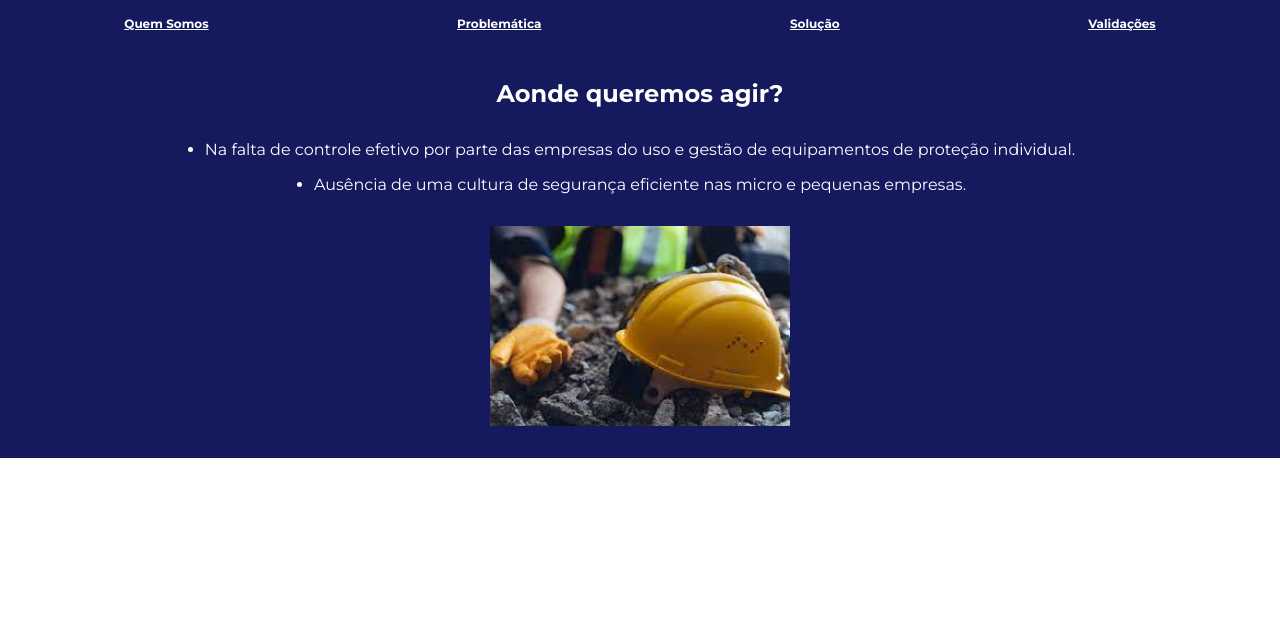
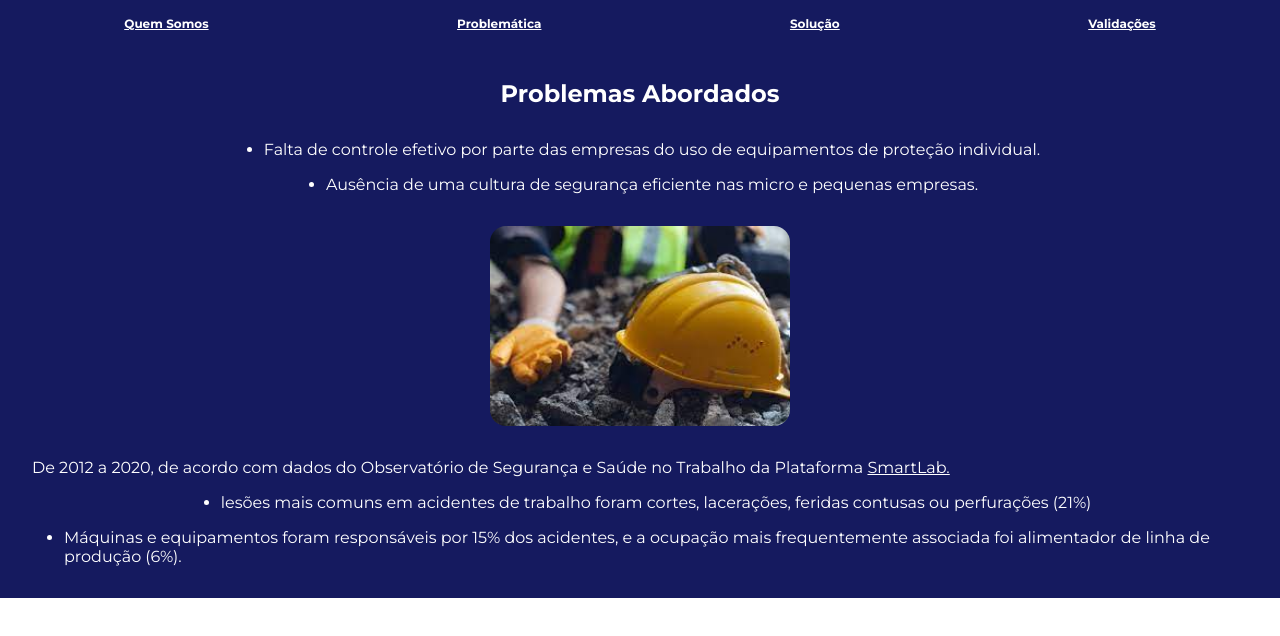
Before and after one commit to RichardHNS/SystemPitch, a React (Vite) app: page /Problematica in a window 1280 px wide. Shown: the top 636 px of the page. Built offline with nearby package versions, Linux system fonts and the light colour scheme.

Commit message:
ajustando

```diff
--- a/src/Components/Contatos/Contatos.css
+++ b/src/Components/Contatos/Contatos.css
@@ -9,6 +9,7 @@
 .Cont{
     display: flex;
     flex-direction: column;
+    width: 100%;
 
 }
 .FormCont{
--- a/src/Pages/Problematica/Problema.jsx
+++ b/src/Pages/Problematica/Problema.jsx
@@ -1,28 +1,46 @@
 import React from "react";
 import NavBar from "../../Components/NavBar/NavBar";
 import "./Problematica.css";
-import Acidente from "/src/assets/Acidente.png"
+import Acidente from "/src/assets/Acidente.png";
+import Contatos from "../../Components/Contatos/Contatos";
 
 const Problema = () => {
   return (
     <>
       <NavBar />
       <div className="contProblema">
-        <h2 className="ProbH2">Aonde queremos agir?</h2>
+        <h2 className="ProbH2">Problemas Abordados</h2>
         <div className="Acidente">
-          <ul>
+          <ul className="ContentUl">
             <li>
-              Na falta de controle efetivo por parte das empresas do uso e gestão
-              de equipamentos de proteção individual.
+               Falta de controle efetivo por parte das empresas do uso de equipamentos de proteção individual.
             </li>
-            <li>Ausência de uma cultura de segurança eficiente nas micro e pequenas empresas.</li>
+            <li>
+              Ausência de uma cultura de segurança eficiente nas micro e
+              pequenas empresas.
+            </li>
           </ul>
-          <img
-            src={Acidente}
-            alt=""
-            width="300px"
-            height="200px"
-          />
+          <img className="imgAcidente" src={Acidente} alt="" width="300px" height="200px" />
+          <div className="Dados">
+            <p>
+              De 2012 a 2020, de acordo com dados do Observatório de Segurança e
+              Saúde no Trabalho da Plataforma{" "}
+              <a className="Smartlab" href="https://smartlabbr.org/sst">
+                SmartLab.
+              </a>{" "}
+            </p>
+            <ul>
+              <li>
+                lesões mais comuns em acidentes de trabalho foram cortes,
+                lacerações, feridas contusas ou perfurações (21%)
+              </li>
+              <li>
+                Máquinas e equipamentos foram responsáveis por 15% dos
+                acidentes, e a ocupação mais frequentemente associada foi
+                alimentador de linha de produção (6%).
+              </li>
+            </ul>
+          </div>
         </div>
       </div>
     </>
--- a/src/Pages/Problematica/Problematica.css
+++ b/src/Pages/Problematica/Problematica.css
@@ -3,7 +3,6 @@
     flex-direction: column;
     align-items: center;
     background-color: #151a5f;
-    padding-bottom: 2rem;
 }
 .contProblema h2{
     color: white !important;
@@ -13,7 +12,10 @@
 .ProbH2{
     color: white !important;
 }
+.ContentUl li{
+    margin-left: 1.5rem;
 
+}
 .Acidente{
     display: flex;
     flex-direction: column;
@@ -31,3 +33,17 @@
     padding-right: 2rem;
 
 }
+.Smartlab{
+    color: white;
+    text-decoration: underline;
+}
+.Dados{
+    padding-left: 2rem;
+    padding-bottom: 2rem;
+}
+.Dados p{
+    margin-bottom: 1rem;
+}
+.imgAcidente{
+    border-radius: 1rem;
+}
--- a/src/Pages/Solucao/Solu.css
+++ b/src/Pages/Solucao/Solu.css
@@ -1,9 +1,11 @@
 
 
-.TextSolucao h2{
+.titleSolu{
     color: #151a5f !important;
     text-align: center;
-    margin-top: 2rem;
+    padding-top: 2rem;
+    font-size: 1.7rem;
+    margin-bottom: 1rem;
 
 }
 
--- a/src/Pages/Solucao/Solucao.jsx
+++ b/src/Pages/Solucao/Solucao.jsx
@@ -11,7 +11,7 @@ const Solucao = () => {
       <NavBar />
       <div className="contProblema">
         <div className="TextSolucao">
-          <h2>Qual a nossa solução?</h2>
+          <h1 className="titleSolu">Qual a nossa solução?</h1>
           <img
             src={Automacao}
             alt=""
```
